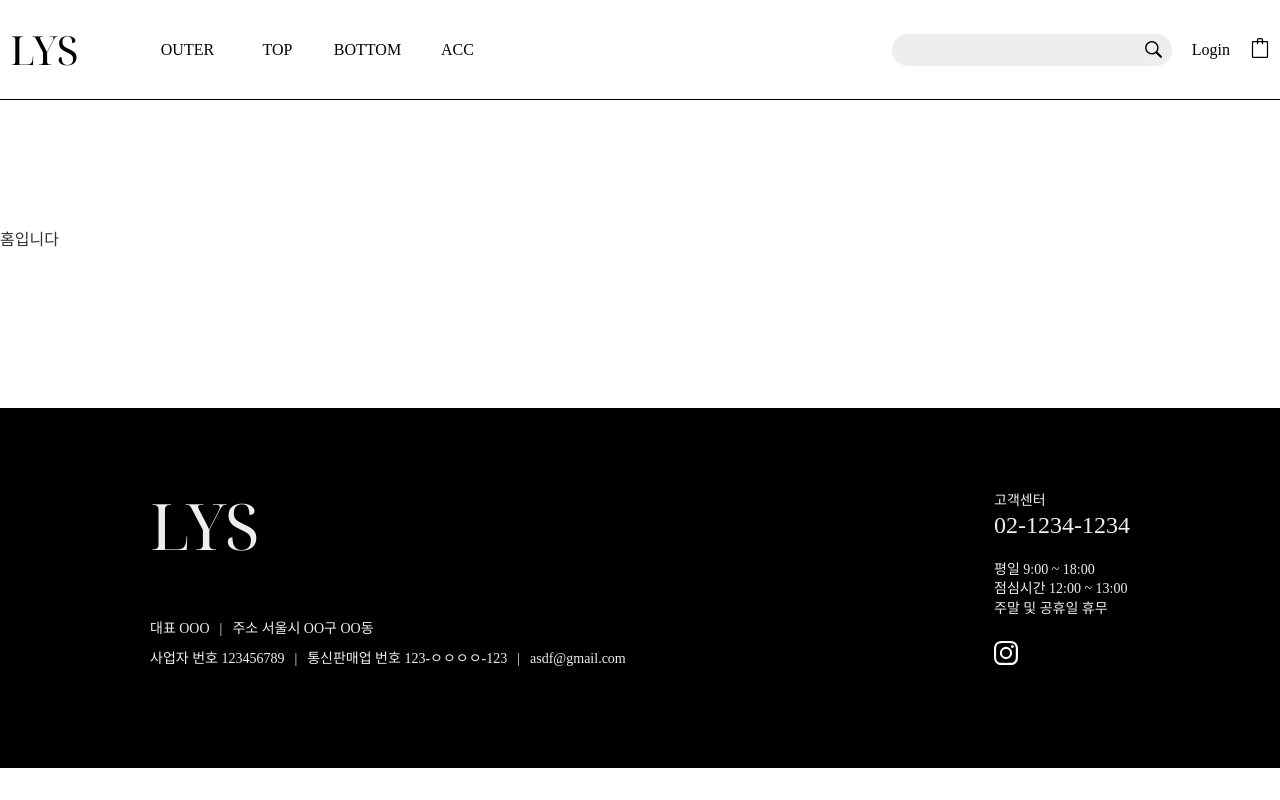
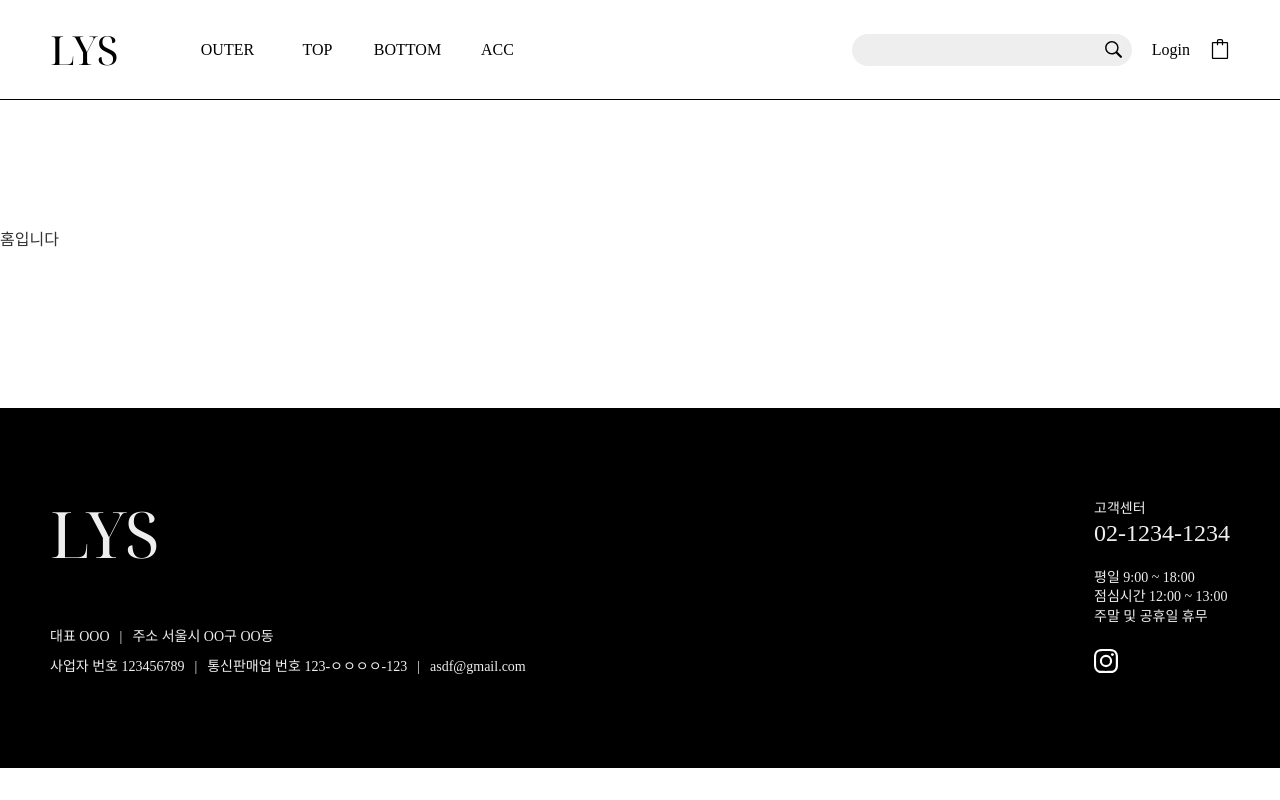
Before and after one commit to SuperMiniBeans/Front, a React (Create React App) app: page / in a window 1280 px wide. Built offline with nearby package versions, Linux system fonts and the light colour scheme.

Commit message:
[STYLE] 위치 조정

```diff
--- a/src/components/Footer.js
+++ b/src/components/Footer.js
@@ -54,11 +54,10 @@ const FooterWrap = styled.footer`
 
 const InfoWrap = styled.div`
   position: relative;
-  top: 50%;
-  transform: translateY(50%);
+  top: 180px;
+  transform: translateY(-86px);
   width: 100%;
   height: 172px;
-  padding: 0 100px;
   font-size: 14px;
   color: #eee;
   // background-color: green;
--- a/src/components/Header.js
+++ b/src/components/Header.js
@@ -1,6 +1,6 @@
 import styled from "styled-components";
 import { Link } from "react-router-dom";
-import { FlexBox } from "../styles/Layout";
+import { Container, FlexBox } from "../styles/Layout";
 import { GoSearch } from "react-icons/go"
 import { SlBag } from "react-icons/sl"
 
@@ -22,6 +22,7 @@ function Header({isLogin, isAdmin}) {
 
   return(
     <HeaderWrap>
+      <Container>
         <HeaderWrapFlex>
           <H1Wrap><h1><Link to="/">LYS</Link></h1></H1Wrap>
 
@@ -83,6 +84,8 @@ function Header({isLogin, isAdmin}) {
           </GnbUserWrap>
 
         </HeaderWrapFlex>
+
+      </Container>
     </HeaderWrap>
   )
 }
@@ -91,7 +94,6 @@ function Header({isLogin, isAdmin}) {
 const HeaderWrap = styled.header`
   position: relative;
   width: 100%;
-  min-width: 1200px;
   height: 100px;
   margin-bottom: 100px;
   border-bottom: 1px solid #000;
@@ -100,13 +102,11 @@ const HeaderWrap = styled.header`
 
 const HeaderWrapFlex = styled(FlexBox)`
   position: relative;
-  top: 50%;
-  transform: translateY(-50%);
+  top: 50px;
+  transform: translateY(-30px);
   height: 60px;
-  padding: 0 10px;
   align-items: center;
   // background-color: skyblue;
-
 `
 
 const H1Wrap = styled.div`
```
Lines whose indentation alone changed are shown as unchanged.
